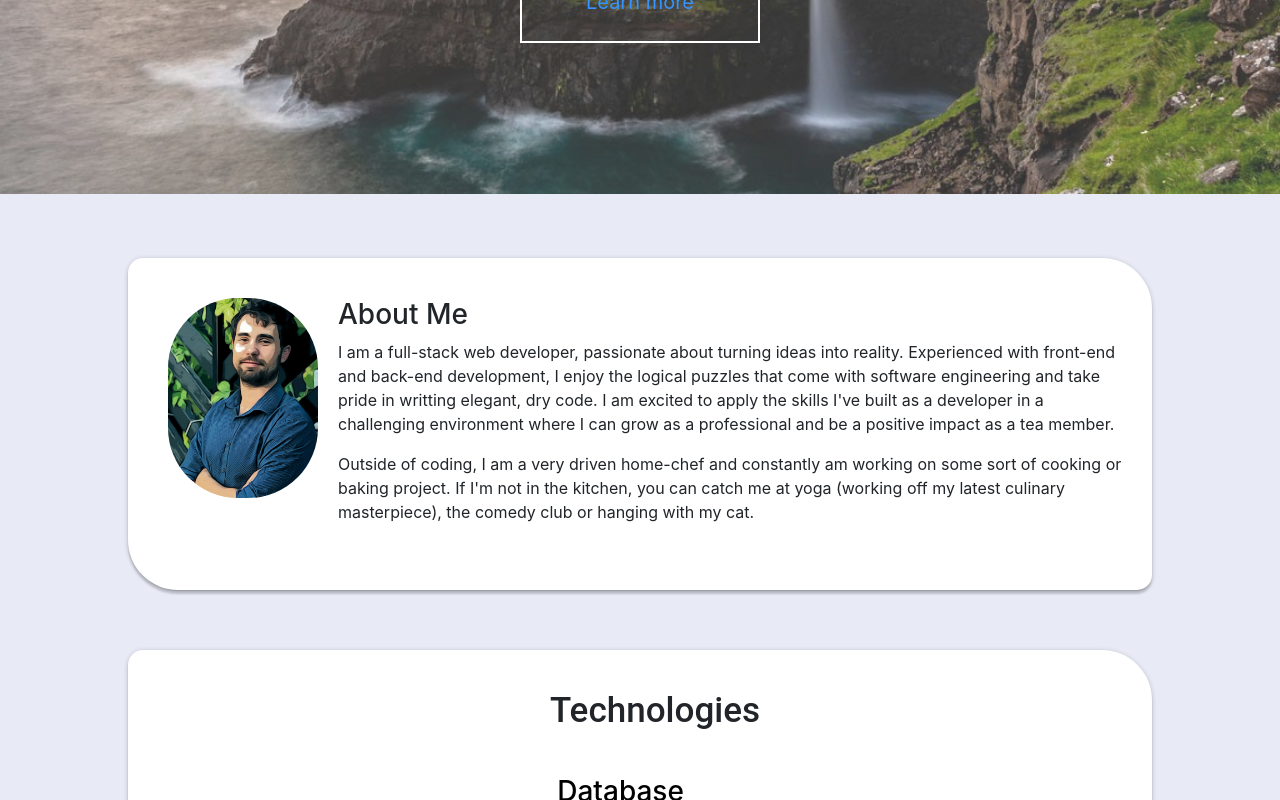
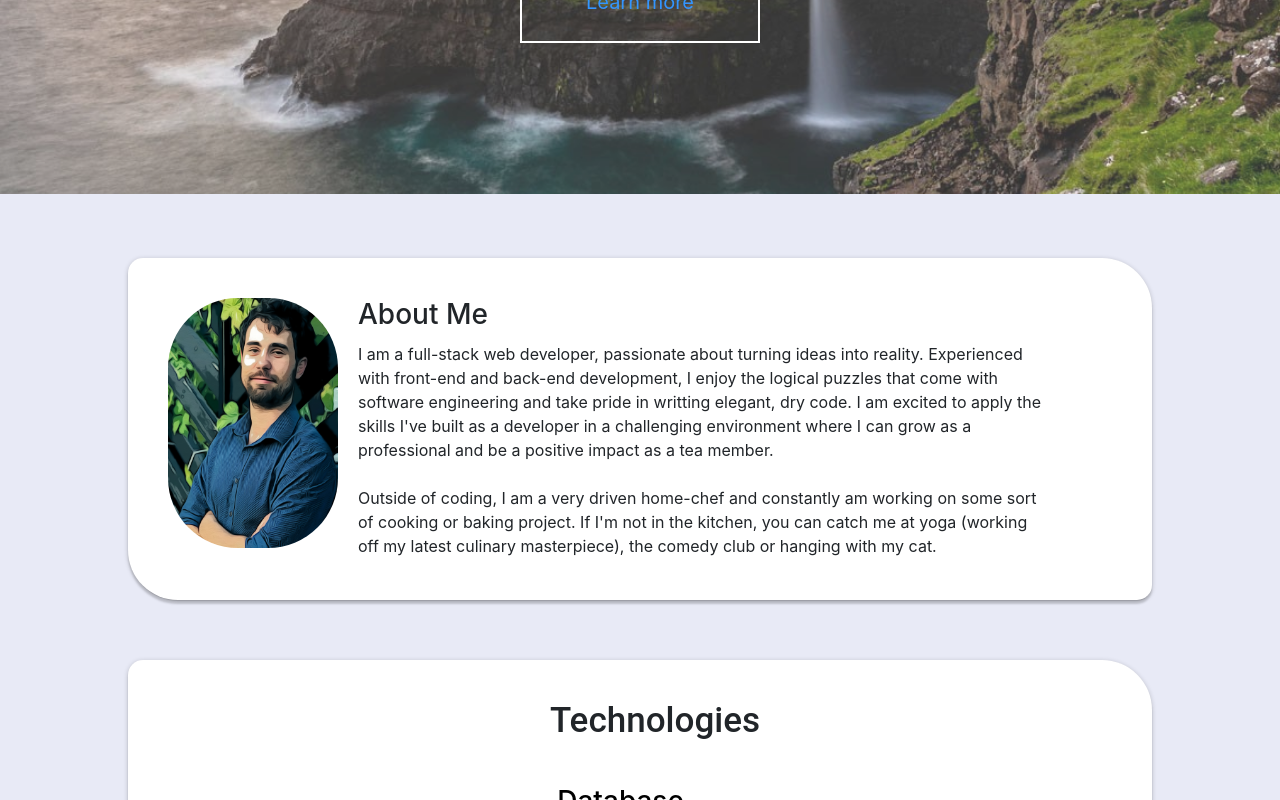
Before and after one commit to caseycling/portfolio, a React (Create React App) app in the folder client/: page / in a window 1280 px wide. Shown: the part 596-1396 px from the top of the page. Built offline with nearby package versions, Linux system fonts and the light colour scheme; the HTML template or start-up script is replaced by a standard one; a web font is replaced by a local one.

Commit message:
Imported bio component

```diff
--- a/client/src/components/Technologies/Technologies.js
+++ b/client/src/components/Technologies/Technologies.js
@@ -1,39 +1,11 @@
 import React, { Component } from 'react';
-import Headshot from '../../images/profilePic.jpg';
+import Bio from '../Bio/Bio';
 import './Technologies.css';
 
 const Technologies = () => {
   return (
     <div style={Container}>
-      <div
-        className='techContainer'
-        style={{
-          display: 'block',
-          height: '100%',
-          paddingBottom: '50px',
-          backgroundColor: 'white',
-          marginBottom: '60px',
-        }}
-        id='technologies'
-      >
-        <img src={Headshot} style={Image}></img>
-        <h3 style={{ marginTop: '20px' }}>About Me</h3>
-        <p>
-          I am a full-stack web developer, passionate about turning ideas into
-          reality. Experienced with front-end and back-end development, I enjoy
-          the logical puzzles that come with software engineering and take pride
-          in writting elegant, dry code. I am excited to apply the skills I've
-          built as a developer in a challenging environment where I can grow as
-          a professional and be a positive impact as a tea member.{' '}
-        </p>
-        <p>
-          {' '}
-          Outside of coding, I am a very driven home-chef and constantly am
-          working on some sort of cooking or baking project. If I'm not in the
-          kitchen, you can catch me at yoga (working off my latest culinary
-          masterpiece), the comedy club or hanging with my cat.
-        </p>
-      </div>
+      <Bio />
       <div
         className='techContainer'
         id='technologies'
@@ -85,15 +57,6 @@ let Container = {
   marginBottom: '60px',
 };
 
-let Image = {
-  width: '150px',
-  height: '200px',
-  margin: '20px',
-  marginBottom: '30px',
-  float: 'left',
-  borderRadius: '70px',
-};
-
 let HeaderStyle = {
   fontSize: '35px',
   fontFamily: "'Roboto', sans-serif",
```
